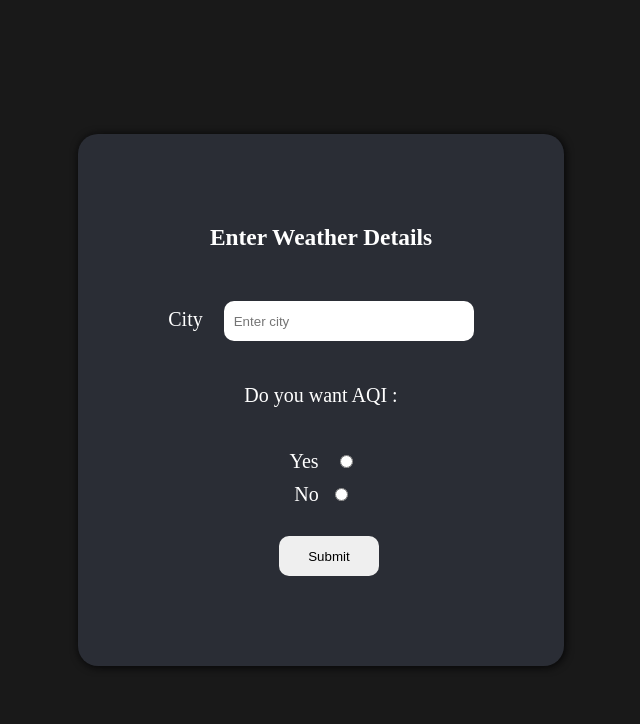
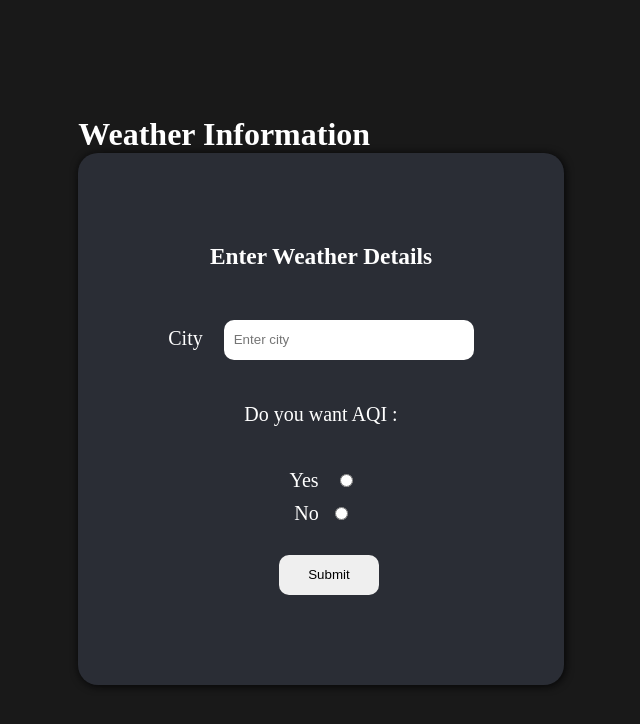
Before and after one commit to suhail472/myProject, a plain HTML site: page index.html in a window 1280 px wide. Shown: the whole page, without its empty margins (319-959 px from the left). Drawn offline with Linux system fonts and the light colour scheme.

Commit message:
First commit - Weather App

```diff
--- a/WeatherApp.css
+++ b/WeatherApp.css
@@ -17,7 +17,6 @@
 
 input#city:hover {
   box-shadow: 1px 0px 7px white;
-  transform: scale(1.03);
   transition: transform 1s linear;
 }
 
--- a/index.html
+++ b/index.html
@@ -8,6 +8,7 @@
   </head>
   <body>
     <div class="mainContainer">
+
       <!-- <div class="NewsDataMainContainer">
         <div class="NewDataContainer">
           <div class="WeatherDataHeading">
@@ -19,6 +20,10 @@
 
 
       <div class="takeWeatherDetailsFromUserMainContainer">
+                <div class="weatherHeadingContainer">
+          <h1 class="WeatherHeading">Weather Information</h1>
+        </div>
+
             <div class="takeWeatherDetailsFromUserContainer">
                  <div class="formContainer">
                     <h3 id="formHeading">Enter Weather Details </h3>
```
